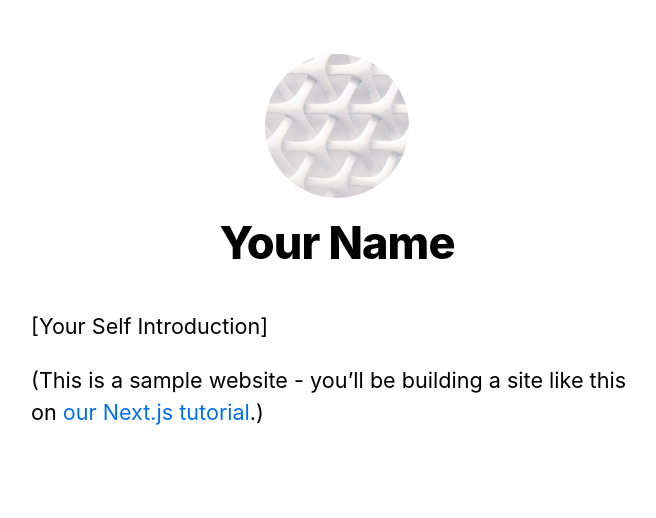
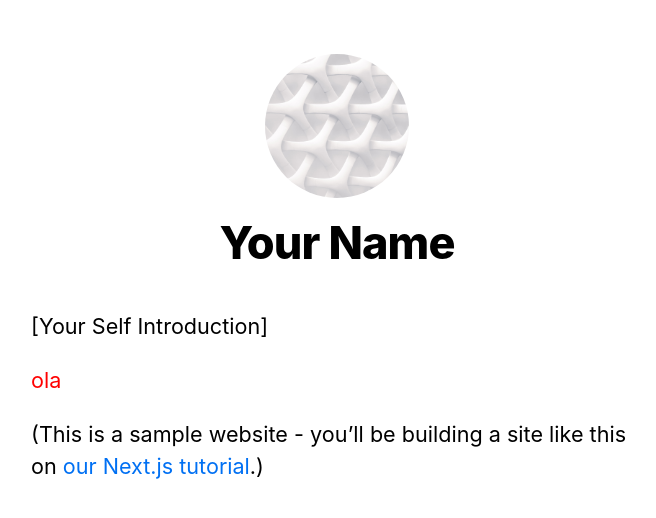
Before and after one commit to felipe-muner/nextjs-blog, a Next.js app: page / in a window 1280 px wide. Shown: the top 518 px of the page, without its empty margins (303-959 px from the left). Built offline with nearby package versions, Linux system fonts and the light colour scheme.

Commit message:
set up alert component using classnames module to set classes

```diff
--- /dev/null
+++ b/components/Alert.js
@@ -0,0 +1,15 @@
+import styles from "./alert.module.css";
+import cn from "classnames";
+
+export default function Alert({ children, type }) {
+  return (
+    <div
+      className={cn({
+        [styles.success]: type === "success",
+        [styles.error]: type === "error",
+      })}
+    >
+      {children}
+    </div>
+  );
+}
--- /dev/null
+++ b/components/alert.module.css
@@ -0,0 +1,6 @@
+.success {
+  color: green;
+}
+.error {
+  color: red;
+}
--- a/package.json
+++ b/package.json
@@ -8,6 +8,7 @@
     "start": "next start"
   },
   "dependencies": {
+    "classnames": "^2.2.6",
     "next": "9.3.5",
     "react": "16.13.1",
     "react-dom": "16.13.1"
--- a/pages/index.js
+++ b/pages/index.js
@@ -1,5 +1,6 @@
 import Head from "next/head";
 import Layout, { siteTitle } from "../components/layout";
+import Alert from "../components/Alert";
 import utilStyles from "../styles/utils.module.css";
 
 export default function Home() {
@@ -10,6 +11,7 @@
       </Head>
       <section className={utilStyles.headingMd}>
         <p>[Your Self Introduction]</p>
+        <Alert type="error">ola</Alert>
         <p>
           (This is a sample website - you’ll be building a site like this on{" "}
           <a href="https://nextjs.org/learn">our Next.js tutorial</a>.)
```
Also changed, not shown: 1 other file (tests, documents, lock files or other folders).
